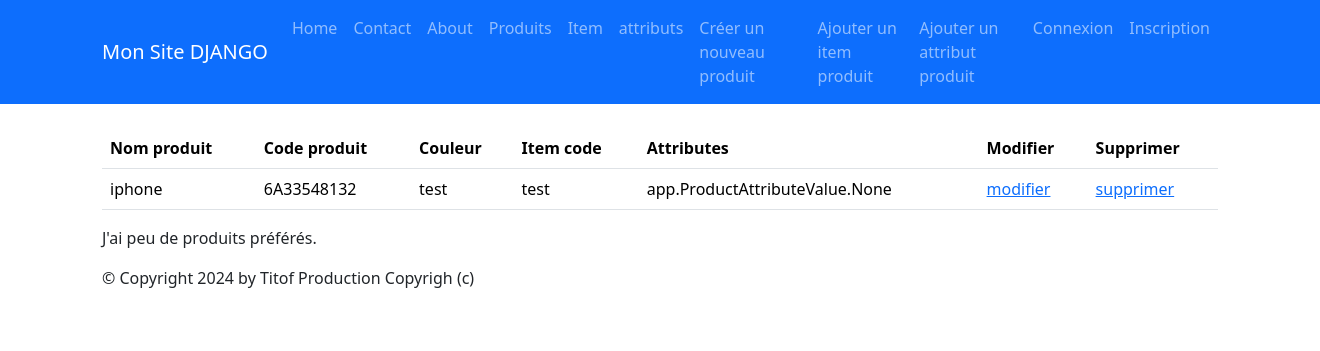
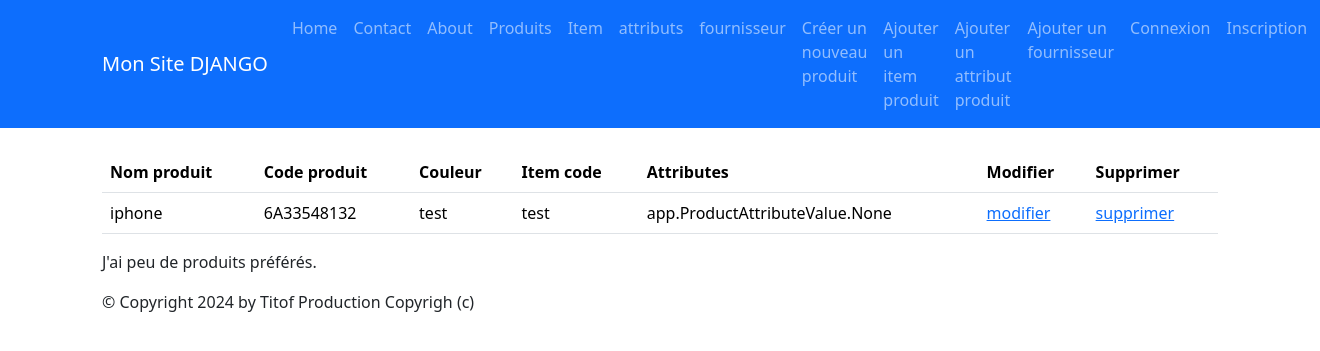
Before and after one commit to ErwanBlandeau/TP_NOTE_DALAIGRE_DJANGO, a Django app: page /monapp/item in a window 1320 px wide. Shown: the top 351 px of the page. Run offline with Django 5.2, Linux system fonts and the light colour scheme; data comes from the database, SQL or seed files in the repository; some libraries are stand-ins or nearby versions.

Commit message:
feat: Add fournisseur-related functionality
- Update base.html to include fournisseur navigation links
- Add fournisseur-add path to urls.py
- Create FournisseurCreateView in viewsDossier/createViews.py
- Add Fournisseur model and FournisseurForm to forms.py
- Add FournisseurListView to viewsDossier/listView.py

```diff
--- a/myTP1/app/templates/base.html
+++ b/myTP1/app/templates/base.html
@@ -45,6 +45,9 @@
             <a class="nav-link" href="{% url 'attribute-list' %}">attributs</a>
           </li>
           <li class="nav-item"></li>
+            <a class="nav-link" href="{% url 'fournisseur-list' %}">fournisseur</a>
+          </li>
+          <li class="nav-item"></li>
             <a class="nav-link" href="{% url 'product-add' %}">Créer un nouveau produit</a>
           </li>
           <li class="nav-item">
@@ -52,6 +55,10 @@
           </li>
           <li class="nav-item">
             <a class="nav-link" href="{% url 'product-attribute-add' %}">Ajouter un attribut produit</a>
+          </li>
+        </li>
+          <li class="nav-item">
+            <a class="nav-link" href="{% url 'fournisseur-add' %}">Ajouter un fournisseur</a>
           </li>
           {% if user.is_authenticated %}
           <li class="nav-item">
--- a/myTP1/app/urls.py
+++ b/myTP1/app/urls.py
@@ -70,5 +70,5 @@
     path('fournisseur', views.FournisseurListView.as_view(), name="fournisseur-list"),
 
     #Add
-    path("fournisseur/add/",views.ProductCreateView.as_view(), name="product-add"),
+    path("fournisseur/add/",views.FournisseurCreateView.as_view(), name="fournisseur-add"),
 ]
--- a/myTP1/app/viewsDossier/createViews.py
+++ b/myTP1/app/viewsDossier/createViews.py
@@ -31,7 +31,7 @@
 
 class FournisseurCreateView(CreateView):
     model = Fournisseur
-    form_class=FournisseurForm
+    form_class = FournisseurForm
     template_name = "new_product.html"
 
     def form_valid(self, form: BaseModelForm) -> HttpResponse:
@@ -44,7 +44,7 @@
         form = FournisseurForm(request.POST)
         if form.is_valid():
             product = form.save()
-            return redirect('product-detail', product.id)
+            return redirect('fournisseur-list')
     else:
         form = FournisseurForm()
     return render(request, "new_product.html", {'form': form})
```
